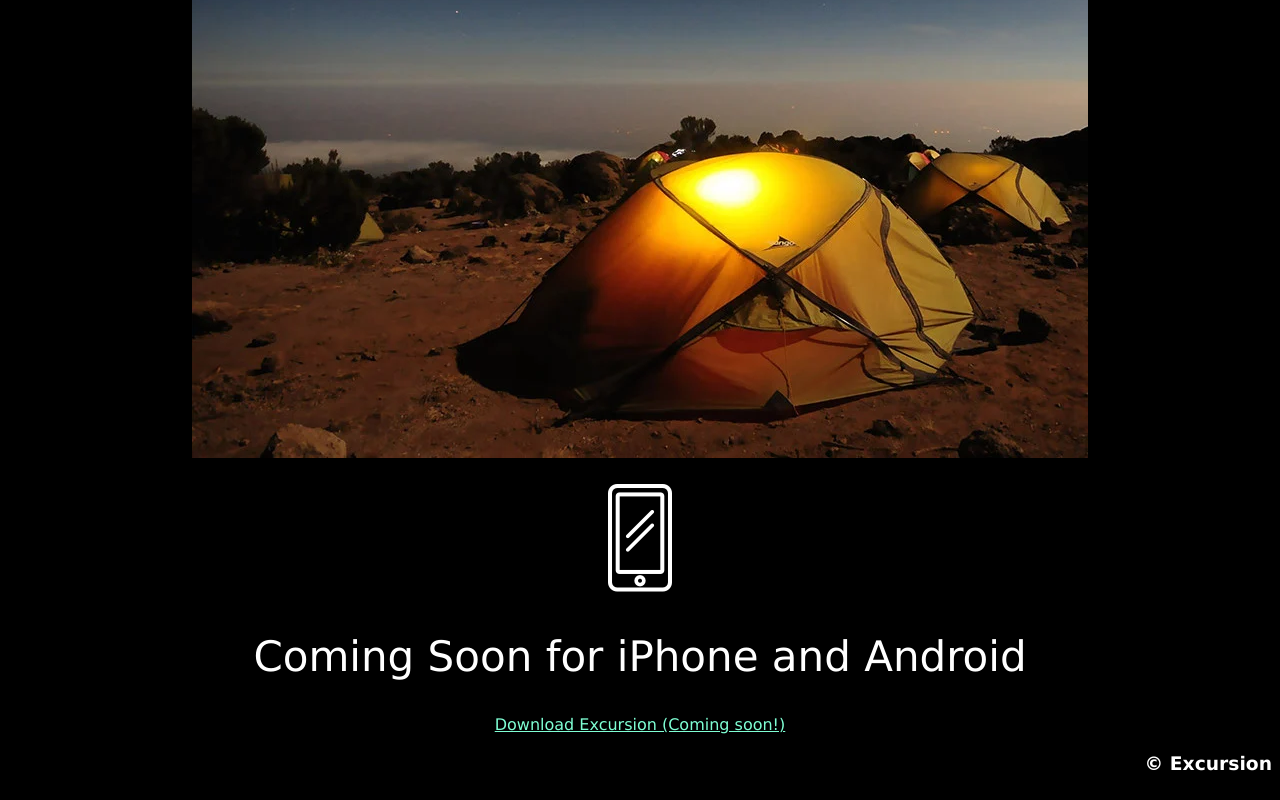
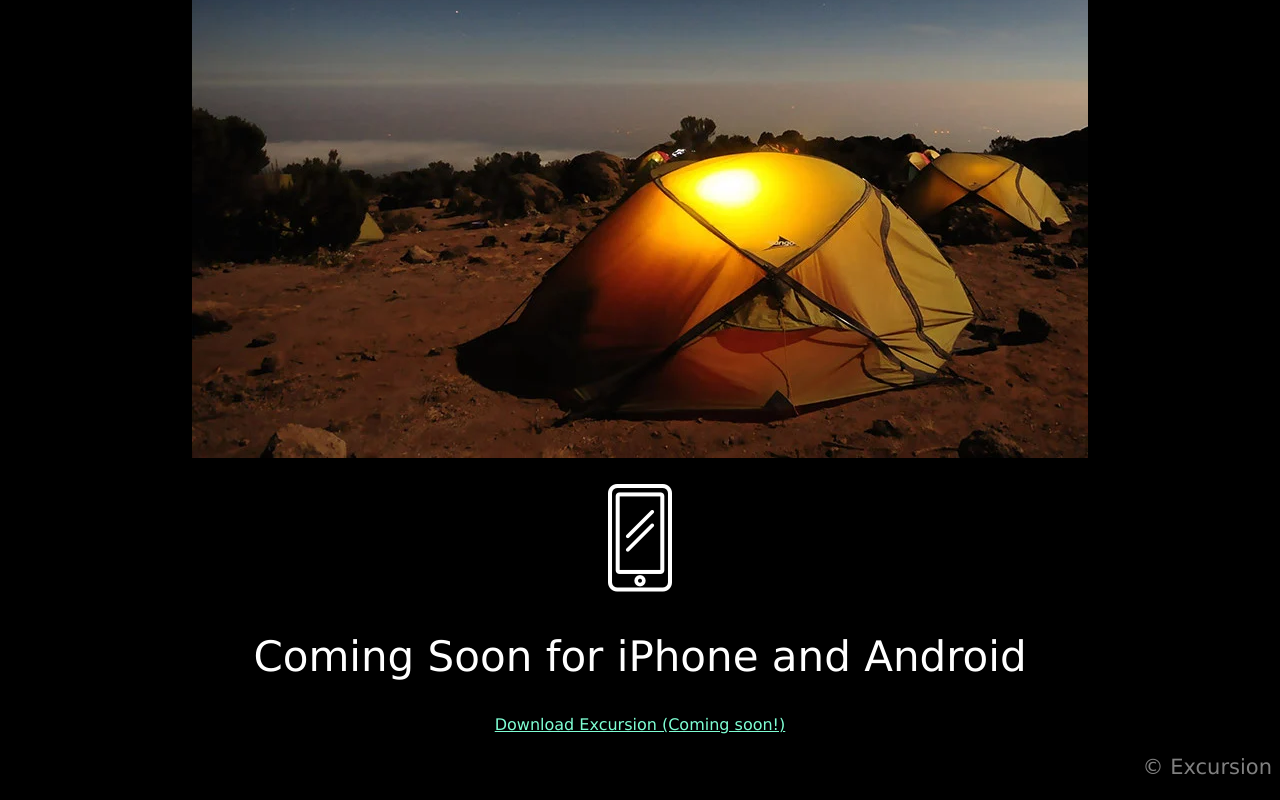
Before and after one commit to sophocles99/excursion, a plain HTML site: page index.html in a window 1280 px wide. Shown: the part 553-1353 px from the top of the page. Drawn offline with Linux system fonts and the light colour scheme.

Commit message:
Final commit v2

```diff
--- a/index.html
+++ b/index.html
@@ -27,7 +27,7 @@
         <a href="https://excursion.com">Download Excursion (Coming soon!)</a>
 
         <footer>
-            <h3>&copy; Excursion</h3>
+            <p>&copy; Excursion</p>
         </footer>
 
     </body>
```
